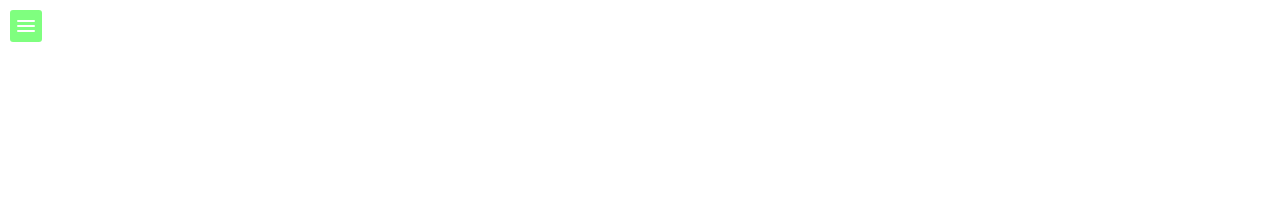
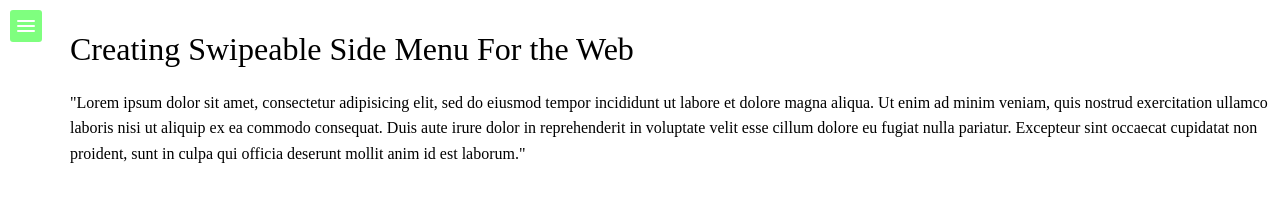
Before and after one commit to diathanine/diathanine.github.io, a plain HTML site: page organshome.html in a window 1280 px wide. Drawn offline with nearby package versions, Linux system fonts and the light colour scheme.

Commit message:
stuff. small tweaks dont'bother

```diff
--- a/organshome.html
+++ b/organshome.html
@@ -37,10 +37,10 @@
             <span class="bar"></span>
             <span class="bar"></span>
         </a>
-       <!-- <div class="content">
+       <div class="content">
             <h1>Creating Swipeable Side Menu For the Web</h1>
             <p>"Lorem ipsum dolor sit amet, consectetur adipisicing elit, sed do eiusmod tempor incididunt ut labore et dolore magna aliqua. Ut enim ad minim veniam, quis nostrud exercitation ullamco laboris nisi ut aliquip ex ea commodo consequat. Duis aute irure dolor in reprehenderit in voluptate velit esse cillum dolore eu fugiat nulla pariatur. Excepteur sint occaecat cupidatat non proident, sunt in culpa qui officia deserunt mollit anim id est laborum."</p>
-        </div>-->
+        </div>
 
     </div>
     </div>
```
Also changed, not shown: 2 other files.
